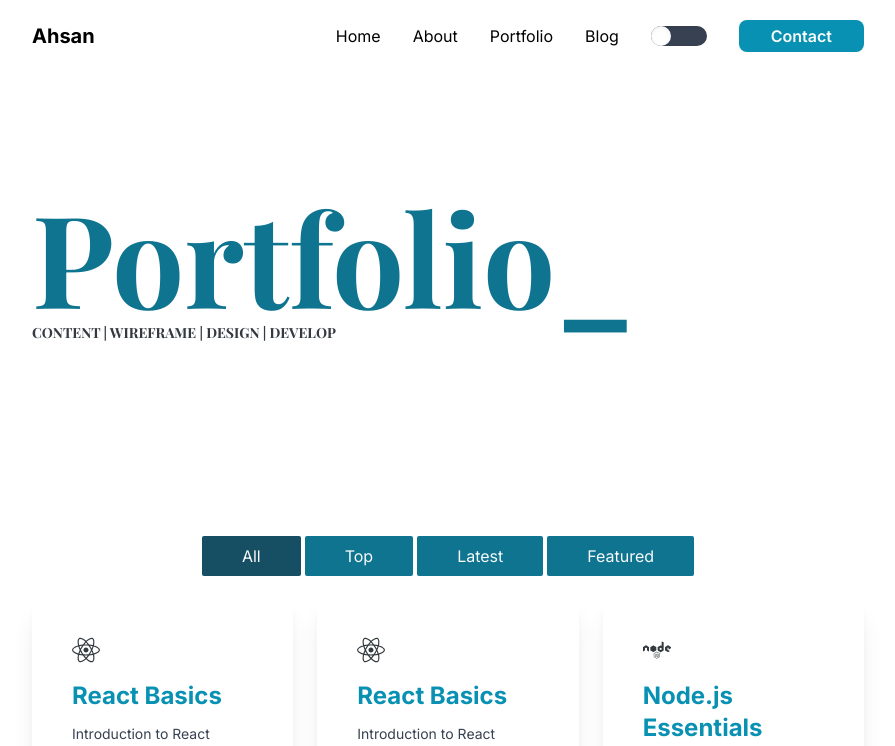
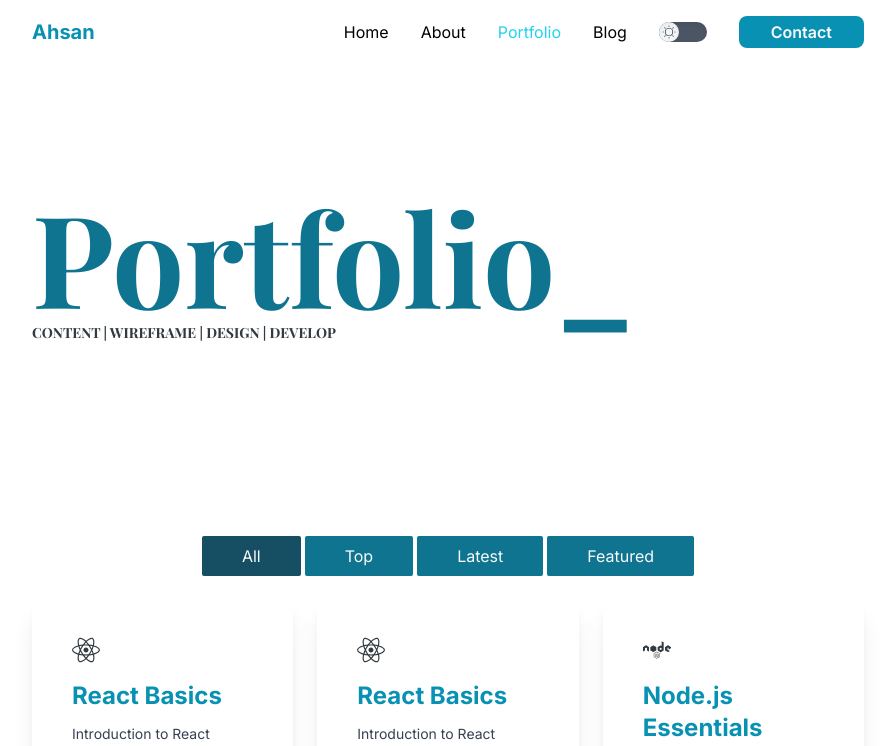
Before and after one commit to Md-Sazzad-Ahsan/Portfolio, a Next.js app: page /portfolio in a window 1280 px wide. Shown: the top 746 px of the page, without its empty margins (192-1087 px from the left). Built offline with nearby package versions, Linux system fonts and the light colour scheme.

Commit message:
Framer motion installed and initialized in Header

```diff
--- a/app/about/page.tsx
+++ b/app/about/page.tsx
@@ -1,4 +1,5 @@
 import AboutMe from "@/components/AboutMe";
+import UnderConstruction from "@/components/LoadingPage/UnderConstructionPage";
 import SeparatePages from "@/components/SeparatePages";
 import { playfair } from "@/public/fonts/fonts";
 
@@ -7,8 +8,9 @@ export default function About()
     return (
 
         <main className="pt-20">
-        <SeparatePages dividerText="About me_" subText="Writer | Designer | Developer | Engineer" className={`py-10  sm:py-20 md:py-28  text-center sm:text-left ${playfair.className}`} />
+        <SeparatePages dividerText="About me_" subText="Writer | Designer | Developer | Engineer" className={`py-10 sm:py-20 md:py-28 px-5 sm:px-16 md:px-48 lg:px-56 text-center sm:text-left ${playfair.className}`} />
         <AboutMe />
+        <UnderConstruction />
         </main>
 
     );
--- a/app/page.tsx
+++ b/app/page.tsx
@@ -28,7 +28,7 @@ export default function Home() {
       <SeparatePages dividerText="Projects_" className={`bg-darkBg dark:bg-gray-100 py-20 md:py-28 px-5 sm:px-16 md:px-48 lg:px-56 sm:text-left ${playfair.className}`} />
       <CardList maxCards={2} buttonShow={true} />
       {/* CardList is a template to show projects maxCards is the limit of how many cards will be in section ALL */}
-      <SeparatePages dividerText="Blogs_" className={`mt-20 md:mt-28 bg-darkBg dark:bg-gray-100 py-20 md:py-28 px-5 sm:px-16 md:px-48 lg:px-56 sm:text-left ${playfair.className}`} />
+      <SeparatePages dividerText="My Blog_" className={`mt-20 md:mt-28 bg-darkBg dark:bg-gray-100 py-20 md:py-28 px-5 sm:px-16 md:px-48 lg:px-56 sm:text-left ${playfair.className}`} />
       <UnderConstruction />
     </main>
   );
--- a/app/portfolio/page.tsx
+++ b/app/portfolio/page.tsx
@@ -1,3 +1,4 @@
+import UnderConstruction from "@/components/LoadingPage/UnderConstructionPage";
 import CardList from "@/components/PortfolioProjects/CardList";
 import SeparatePages from "@/components/SeparatePages";
 import { playfair } from "@/public/fonts/fonts";
@@ -9,6 +10,7 @@ export default function portfolio() {
         <p className="text-sm px-8 sm:px-16 md:px-48 lg:px-56 hidden">I could teach you a thousand lines of code, all neat, following a structure ... but who are we going to fool? Here you have come to see websites, to discover what those projects are like that somehow “ I have given my life ”.</p>
         <CardList maxCards={2} buttonShow={false} />
          {/* maxCards is the limit of how many cards will be in section ALL*/}
+         <UnderConstruction />
       </main>
     );
   }
--- a/components/Footer.tsx
+++ b/components/Footer.tsx
@@ -7,7 +7,7 @@ const Footer: React.FC = () => {
         <div className="md:flex md:justify-between">
           <div className="mb-6 md:mb-0">
 
-    <span className="text-2xl font-bold text-gray-50 whitespace-nowrap">Ahsan</span>
+    <span className="text-2xl font-bold text-cyan-600 dark:text-gray-50 whitespace-nowrap">Ahsan</span>
          <p className='pt-5 text-gray-100'>Thanks for visiting my website.<br/>For more info,please look into About or Contact.</p>
           </div>
           <div className="grid grid-cols-2 gap-8 sm:gap-10 sm:grid-cols-3">
--- a/components/Header.tsx
+++ b/components/Header.tsx
@@ -1,11 +1,18 @@
 "use client";
 import Link from 'next/link';
 import { useState, useEffect } from 'react';
+import { useRouter } from 'next/navigation'; // Use next/navigation for client components
+import { usePathname } from 'next/navigation';
+
+import { motion, useScroll, useMotionValueEvent } from "framer-motion";
 import ToggleSwitch from './ToggleSwitch';
 
 const Header = () => {
   const [darkMode, setDarkMode] = useState(false);
   const [sidebarOpen, setSidebarOpen] = useState(false);
+
+  // useRouter now uses next/navigation for client components
+  const router = useRouter();
 
   useEffect(() => {
     const userPrefersDark = window.matchMedia('(prefers-color-scheme: dark)').matches;
@@ -13,7 +20,7 @@ const Header = () => {
     document.documentElement.classList.toggle('dark', userPrefersDark);
   }, []);
 
-  const handleToggle = (isDarkMode:boolean) => {
+  const handleToggle = (isDarkMode: boolean) => {
     setDarkMode(isDarkMode);
     document.documentElement.classList.toggle('dark', isDarkMode);
   };
@@ -22,27 +29,67 @@ const Header = () => {
     setSidebarOpen(!sidebarOpen);
   };
 
+  const closeSidebar = () => {
+    setSidebarOpen(false);
+  };
+
+  const pathname = usePathname();
+
+  const { scrollY } = useScroll();
+  const [hidden, setHidden] = useState(false);
+
+  useMotionValueEvent(scrollY, "change", (latest) => {
+    const previous = scrollY.getPrevious() ?? 0;
+
+    if (latest > previous && latest > 150) {
+      setHidden(true);
+    } else {
+      setHidden(false);
+    }
+  });
+
+  // Function to determine the active link class
+  const getActiveClass = (path: string) => {
+    return pathname === path ? 'text-cyan-400 dark:text-cyan-600' : '';
+  };
+
   return (
     <>
       {/* Desktop Header */}
-      <header className="hidden lg:flex bg-[var(--bg-color)] text-[var(--text-color)] fixed w-full top-0 z-10 md:px-48 lg:px-56 py-5">
+      <motion.header
+        variants={{
+          visible: { y: 0 },
+          hidden: { y: "-100%" },
+        }}
+        animate={hidden ? "hidden" : "visible"}
+        transition={{ duration: 0.5, ease: "easeInOut" }}
+        className="hidden lg:flex bg-[var(--bg-color)] text-[var(--text-color)] fixed w-full top-0 z-10 sm:px-16 md:px-48 lg:px-56 py-4"
+      >
         <div className="container mx-auto flex justify-between items-center">
-          <Link href="/" className="text-xl font-bold">Ahsan</Link>
+          <Link href="/" className="text-xl font-bold text-cyan-600 dark:text-gray-50">Ahsan</Link>
           <nav className="space-x-8 flex items-center">
-            <Link href="/" className="hover:underline">Home</Link>
-            <Link href="/about" className="hover:underline">About</Link>
-            <Link href="/portfolio" className="hover:underline">Portfolio</Link>
-            <Link href="/blog" className="hover:underline">Blog</Link>
+            <Link href="/" className={`hover:underline ${getActiveClass('/')}`}>Home</Link>
+            <Link href="/about" className={`hover:underline ${getActiveClass('/about')}`}>About</Link>
+            <Link href="/portfolio" className={`hover:underline ${getActiveClass('/portfolio')}`}>Portfolio</Link>
+            <Link href="/blog" className={`hover:underline ${getActiveClass('/blog')}`}>Blog</Link>
             <ToggleSwitch checked={darkMode} onChange={handleToggle} />
             <Link href="/contact">
-            <button className="bg-cyan-600 text-gray-50 py-1 px-8 rounded-lg  hover:bg-cyan-500 font-semibold">Contact</button>
+              <button className="bg-cyan-600 text-gray-50 py-1 px-8 rounded-lg hover:bg-cyan-500 font-semibold hover:underline">Contact</button>
             </Link>
           </nav>
         </div>
-      </header>
+      </motion.header>
 
       {/* Mobile Header */}
-      <header className="lg:hidden bg-[var(--bg-color)] text-[var(--text-color)] shadow-md fixed w-full top-0 z-10 flex justify-between items-center py-2 px-5">
+      <motion.header
+       variants={{
+        visible: { y: 0 },
+        hidden: { y: "-100%" },
+      }}
+      animate={hidden ? "hidden" : "visible"}
+      transition={{ duration: 0.5, ease: "easeInOut" }}
+
+      className="lg:hidden bg-[var(--bg-color)] text-[var(--text-color)] shadow-md fixed w-full top-0 z-10 flex justify-between items-center py-1 px-5">
         <Link href="/" className="text-xl font-bold">Ahsan</Link>
         <section className='flex'>
           <div className="mt-4 px-4">
@@ -50,36 +97,38 @@ const Header = () => {
           </div>
           <button
             onClick={toggleSidebar}
-          className="text-2xl p-3"
+            className="text-3xl py-2 text-gray-700 dark:text-gray-50"
             aria-label="Menu"
           >
             ☰
           </button>
         </section>
-      </header>
+      </motion.header>
 
       {/* Mobile Sidebar */}
-      <aside
-        className={`fixed top-0 right-0 w-64 h-full bg-[var(--bg-color)] text-[var(--text-color)] transition-transform transform ${sidebarOpen ? 'translate-x-0' : 'translate-x-full'} shadow-lg z-20 lg:hidden`}
+      <motion.aside
+        initial={{ x: "100%" }}
+        animate={{ x: sidebarOpen ? 0 : "100%" }}
+        transition={{ type: "spring", stiffness: 400, damping: 30 }}
+        className={`fixed top-0 right-0 w-64 h-full bg-[var(--bg-color)] text-[var(--text-color)] shadow-lg z-20 lg:hidden`}
       >
         <div className="flex justify-start items-center p-4">
           <button
             onClick={toggleSidebar}
-            className="text-xl"
+            className="text-2xl"
             aria-label="Close menu"
           >
             &times;
           </button>
         </div>
         <nav className="mt-4 px-4 flex flex-col text-center">
-          <Link href="/" className="block py-2 hover:underline">Home</Link>
-          <Link href="/about" className="block py-2 hover:underline">About</Link>
-          <Link href="/portfolio" className="block py-2 hover:underline">Portfolio</Link>
-          <Link href="/blog" className="block py-2 hover:underline">Blog</Link>
-          <Link href="/contact" className="mt-4 w-full bg-cyan-600 text-gray-50 py-2 px-5 rounded">Contact</Link>
-
+          <Link href="/" onClick={closeSidebar} className={`block py-2 hover:underline ${getActiveClass('/')}`}>Home</Link>
+          <Link href="/about" onClick={closeSidebar} className={`block py-2 hover:underline ${getActiveClass('/about')}`}>About</Link>
+          <Link href="/portfolio" onClick={closeSidebar} className={`block py-2 hover:underline ${getActiveClass('/portfolio')}`}>Portfolio</Link>
+          <Link href="/blog" onClick={closeSidebar} className={`block py-2 hover:underline ${getActiveClass('/blog')}`}>Blog</Link>
+          <Link href="/contact" onClick={closeSidebar} className={`mt-4 w-full bg-cyan-600 text-gray-50 py-2 px-5 rounded ${getActiveClass('/contact')}`}>Contact</Link>
         </nav>
-      </aside>
+      </motion.aside>
     </>
   );
 };
--- a/components/ToggleSwitch.jsx
+++ b/components/ToggleSwitch.jsx
@@ -1,4 +1,6 @@
 "use client";
+import { CiLight } from "react-icons/ci";
+import { MdDarkMode } from "react-icons/md";
 
 const ToggleSwitch = ({ checked, onChange }) => {
   return (
@@ -8,14 +10,21 @@ const ToggleSwitch = ({ checked, onChange }) => {
           type="checkbox"
           checked={checked}
           onChange={(e) => onChange(e.target.checked)}
-          className="sr-only"
+          className="sr-only mt-1"
         />
         <div
-          className={`w-14 h-5 bg-gray-300 rounded-full shadow-inner transition-colors duration-300 ${checked ? 'bg-gray-300' : 'bg-gray-700'}`}
+          className={`w-12 h-5 rounded-full bg-gray-600 dark:bg-gray-100 shadow-inner transition-all duration-300 ${checked ? 'bg-gray-50' :''}`}
         >
           <div
-            className={`absolute top-0 left-0 w-5 h-5 bg-white rounded-full shadow-inner stroke-white transition-transform duration-300 ${checked ? 'translate-x-8' : 'translate-x-0'}`}
-          />
+            className={`absolute top-0 left-0 w-5 h-5 bg-gray-100 dark:bg-gray-600 rounded-full shadow-inner transition-transform duration-300 ${checked ? 'translate-x-7' : 'translate-x-0'}`}
+          >
+            {/* Add icons to the toggle switch */}
+            {checked ? (
+              <MdDarkMode className="absolute inset-0 m-auto text-gray-800 dark:text-gray-200" />
+            ) : (
+              <CiLight className="absolute inset-0 m-auto text-gray-800 dark:text-gray-200" />
+            )}
+          </div>
         </div>
       </div>
     </label>
--- a/package.json
+++ b/package.json
@@ -9,6 +9,7 @@
     "lint": "next lint"
   },
   "dependencies": {
+    "framer-motion": "^11.3.28",
     "next": "14.2.5",
     "react": "^18",
     "react-dom": "^18",
```
Also changed, not shown: 1 other file (tests, documents, lock files or other folders). Lines whose indentation alone changed are shown as unchanged.
